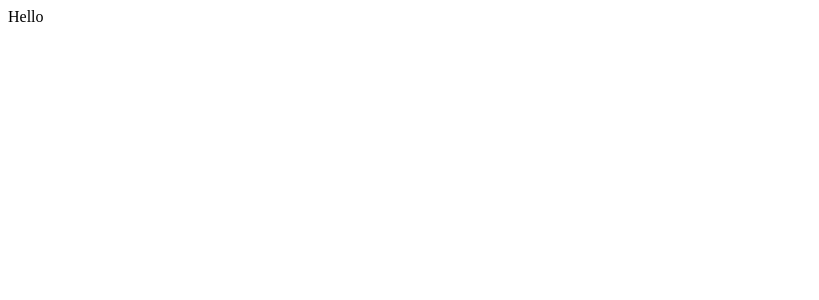
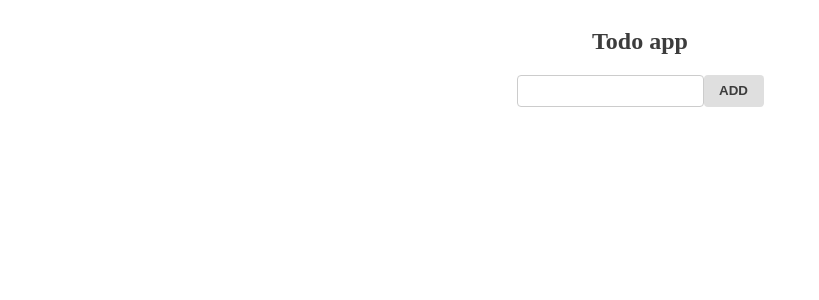
Before and after one commit to jiko21/react-vite-all, a React (Vite) app: page / in a window 1280 px wide. Shown: the top 300 px of the page, without its empty margins (0-819 px from the left). Built offline with nearby package versions, Linux system fonts and the light colour scheme.

Commit message:
add: Todo app

```diff
--- a/src/App.tsx
+++ b/src/App.tsx
@@ -1,7 +1,8 @@
 import * as React from 'react';
+import { Todo } from './components/Todo';
 
 const App: React.FC = () => {
-  return <div className="App">Hello</div>;
+  return <Todo />;
 };
 
 export default App;
```
